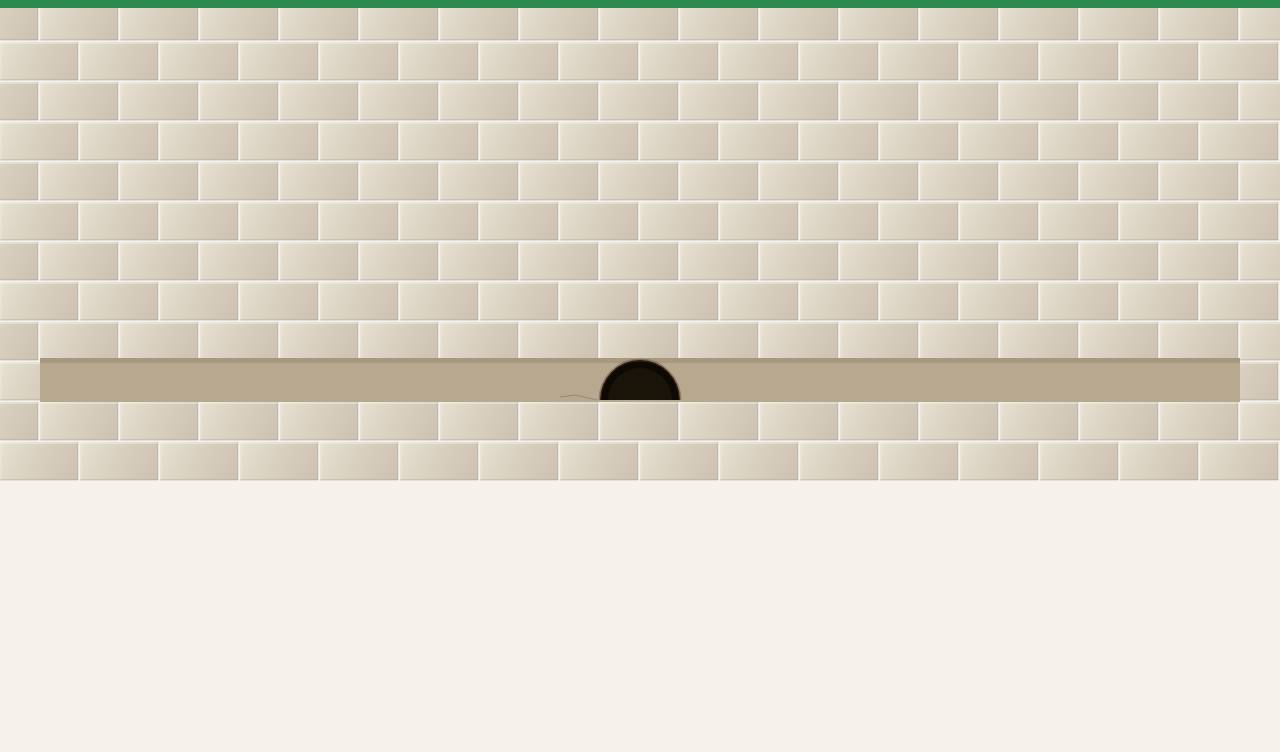
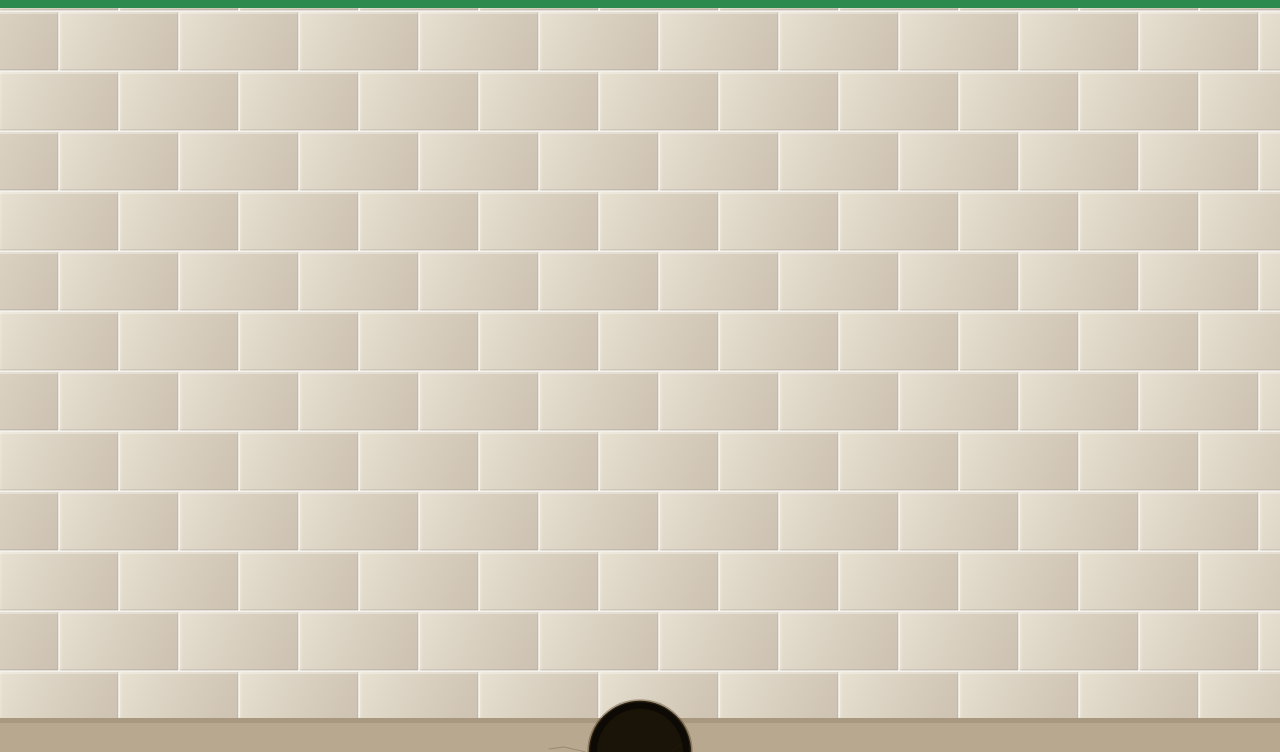
Before and after one commit to jepspows/anonymouse-website, a plain HTML site: page index.html in a window 1280 px wide. Shown: the part 48-800 px from the top of the page. Drawn offline with Linux system fonts and the light colour scheme.

Commit message:
Fix footer z-index, blocks fit viewport, no zoom

```diff
--- a/index.html
+++ b/index.html
@@ -58,7 +58,7 @@ section h1{font-size:3rem;font-weight:700;letter-spacing:3px;color:#2d8a4e}
 .search-row input:focus{border-color:#2d8a4e}
 .search-row button{background:#2d8a4e;color:#fff;border:none;padding:10px 22px;border-radius:6px;font-weight:700;font-size:.95rem;cursor:pointer;font-family:inherit}
 .search-row button:hover{background:#3cb864}
-footer{background:#f5f5f5;padding:2.5rem 1.5rem;text-align:center;border-top:1px solid #eee}
+footer{background:#f5f5f5;padding:2.5rem 1.5rem;text-align:center;border-top:1px solid #eee;position:relative;z-index:1}
 .footer-links{display:flex;gap:2rem;justify-content:center;list-style:none;margin-bottom:1rem}
 .footer-links a{color:rgba(0,0,0,.3);text-decoration:none;font-size:.8rem}.footer-links a:hover{color:#2d8a4e}
 footer .copy{color:rgba(0,0,0,.15);font-size:.75rem}
@@ -126,23 +126,17 @@ var W=1,H=1;
 function rs(){W=C.width=window.innerWidth||1;H=C.height=window.innerHeight||1}
 rs();window.addEventListener('resize',function(){rs();draw()});
 
-var SZ=1200; // wall scene size
-
 function draw(){
   var st=window.scrollY;
   var maxScroll=Math.max(document.getElementById('scroll-zone').offsetHeight-H,1);
   var t=Math.min(Math.max(st/maxScroll,0),1)||0;
 
-  // Fixed-size wall, zoom into mouse hole on scroll
-  var TX=SZ/2,TY=SZ-50; // mouse hole center
-  var zoom=1+t*6;
-  var bx=W/2-TX*zoom,by=H/2-TY*zoom;
+  // Block wall fills the viewport
+  var bw=Math.max(60,Math.min(120,W/10));
+  var bh=bw*.5;
+  var cols=Math.ceil(W/bw)+2,rows=Math.ceil(H/bh)+2;
 
   ctx.fillStyle='#f5f2ec';ctx.fillRect(0,0,W,H);
-  ctx.save();ctx.translate(bx,by);ctx.scale(zoom,zoom);
-
-  var bw=80,bh=40;
-  var cols=Math.ceil(SZ/bw)+2,rows=Math.ceil(SZ/bh)+2;
 
   for(var r=0;r<rows;r++){
     var off=(r%2)*bw/2;
@@ -160,12 +154,13 @@ function draw(){
   }
 
   // Baseboard
-  var bbH=40,bbY=SZ-bbH;
-  ctx.fillStyle='#b8a890';ctx.fillRect(0,bbY,SZ,bbH);
-  ctx.fillStyle='#a89880';ctx.fillRect(0,bbY-4,SZ,5);
+  var bbH=Math.max(30,H*.035);
+  ctx.fillStyle='#b8a890';ctx.fillRect(0,H-bbH,W,bbH);
+  ctx.fillStyle='#a89880';ctx.fillRect(0,H-bbH-4,W,5);
 
-  // === MOUSE HOLE ===
-  var hx=SZ/2-40,hy=SZ-2,hr=40;
+  // === MOUSE HOLE (bottom center) ===
+  var hr=Math.max(30,W*.04);
+  var hx=W/2-hr,hy=H;
   ctx.fillStyle='#0d0a05';ctx.beginPath();ctx.arc(hx+hr,hy,hr,Math.PI,0);ctx.fill();
   ctx.fillStyle='#1a1408';ctx.beginPath();ctx.arc(hx+hr,hy,hr-8,Math.PI,0);ctx.fill();
   ctx.strokeStyle='rgba(80,60,30,.4)';ctx.lineWidth=3;
@@ -173,8 +168,6 @@ function draw(){
   ctx.strokeStyle='rgba(60,40,20,.25)';ctx.lineWidth=1;
   ctx.beginPath();ctx.moveTo(hx-3,hy);ctx.lineTo(hx-25,hy-5);ctx.lineTo(hx-40,hy-3);ctx.stroke();
   ctx.beginPath();ctx.moveTo(hx+hr*2-20,hy);ctx.lineTo(hx+hr*2-10,hy-8);ctx.stroke();
-
-  ctx.restore();
 }
 
 window.addEventListener('scroll',draw,{passive:true});
```
